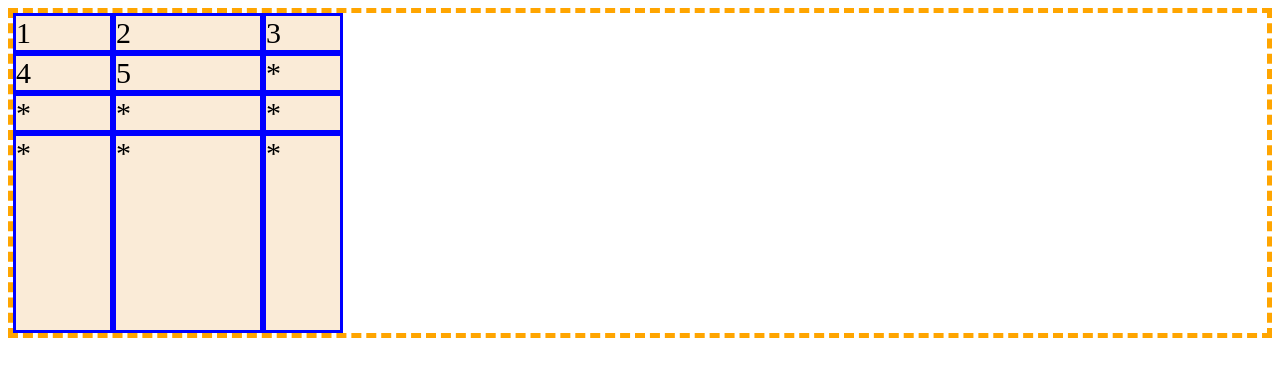
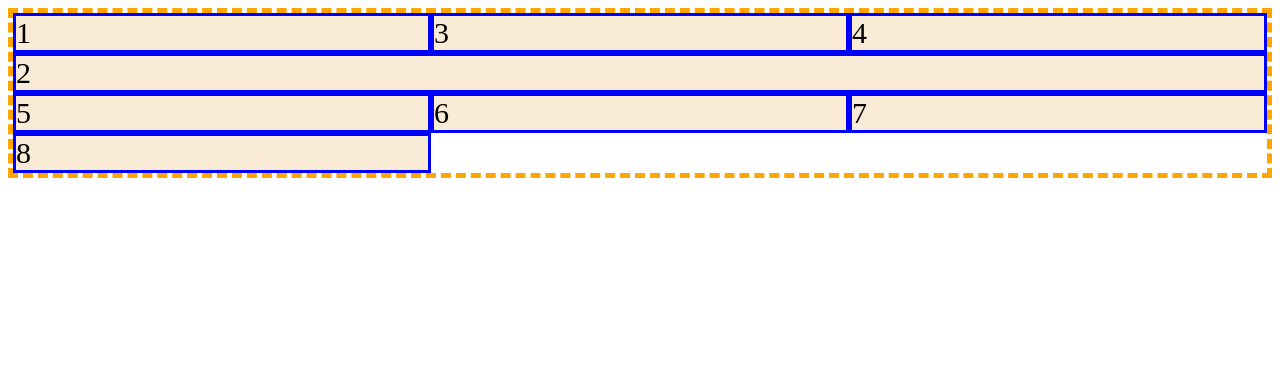
Before and after one commit to SeonJeongMun/styles2, a plain HTML site: page index.html in a window 1280 px wide. Drawn offline with Linux system fonts and the light colour scheme.

Commit message:
Grid: grid-auto-flow

```diff
--- a/index.html
+++ b/index.html
@@ -11,13 +11,10 @@
         <div class="item">3</div>
         <div class="item">4</div>
         <div class="item">5</div>
-        <div class="item">*</div>
-        <div class="item">*</div>
-        <div class="item">*</div>
-        <div class="item">*</div>
-        <div class="item">*</div>
-        <div class="item">*</div>
-        <div class="item">*</div>
+        <div class="item">6</div>
+        <div class="item">7</div>
+        <div class="item">8</div>
+
 
 
 
--- a/main.css
+++ b/main.css
@@ -1,7 +1,7 @@
 /*
 Grid
 
-Container- grid-auto-rows, grid-auto-columns
+Container- grid-auto-flow
 */
 
 .container {
@@ -9,13 +9,16 @@ Container- grid-auto-rows, grid-auto-columns
 
     display: grid;
 
-    grid-template-columns: 100px 150px 80px;
-    grid-template-rows: 1fr 1fr 1fr;
-   /* template라는 이름에 걸맞게 내부에 아이템이 있건 없건
-   행과 열의 크기를 명시적으로 미리 만들어 놓음 */
+    grid-template-columns: repeat(3,1fr);
+    grid-template-rows: repeat(3,1fr);
+    grid-auto-flow: row dense;
+    /* grid-auto-flow: column을 하면
+    흘러 가는 방향이 column으로 바뀜*/
+    /*dense가 없으면 2번쩨 아이템이 세 칸을 차지해야하므로
+    1하고 옆을 비우고 밑에 2나오고 밑에 3,4... 이런식
+    그러나 dense를 하면 1옆에 빈 공간에 3,4번이 땡겨지고
+    아래에 2가나오고 그 아래에 5,6...이런식임 */
 
-   grid-auto-rows: 200px;
-   /* template에 명시하지 못했지만 뒤에 추가로 넘쳐나는 item의 암시적인 크기 설정 */
 }
 .item {
     background-color: antiquewhite;
@@ -24,3 +27,7 @@ Container- grid-auto-rows, grid-auto-columns
 
 
 }
+
+.item:nth-child(2) {
+    grid-column: span 3;
+}
```
